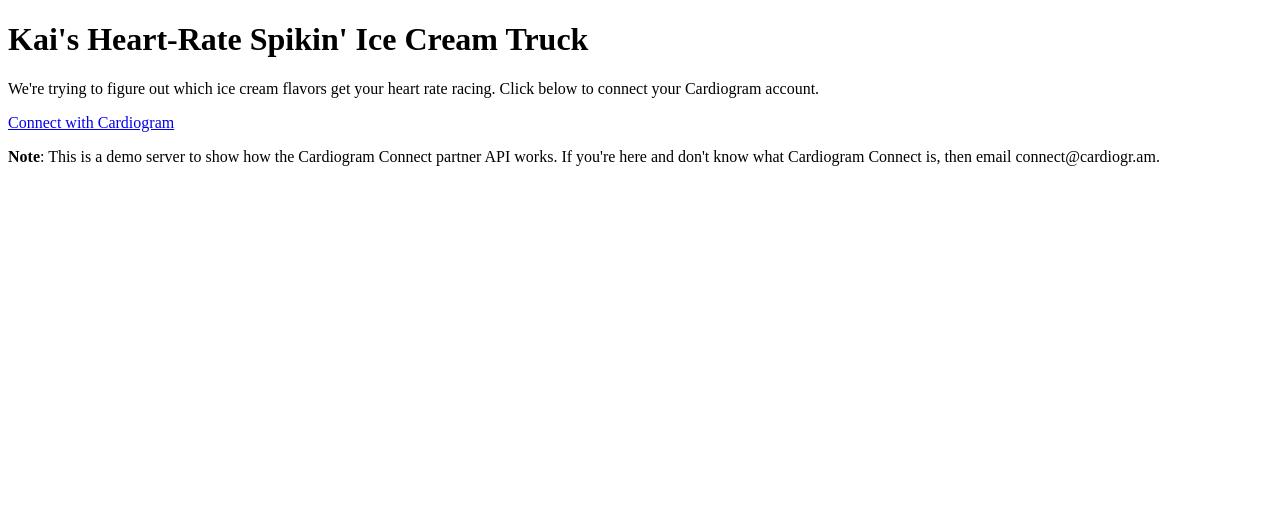
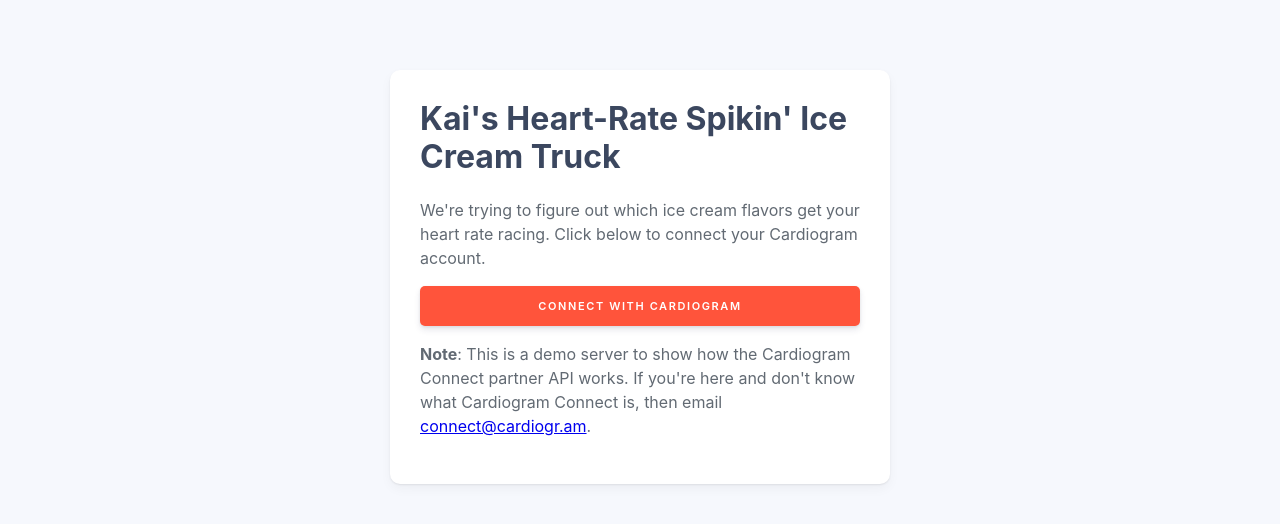
Before and after one commit to Cardiogram/cardiogram-connect, a website: page public/index.html in a window 1280 px wide. Drawn offline with Linux system fonts and the light colour scheme.

Commit message:
Update styles, add error logging

```diff
--- a/public/index.html
+++ b/public/index.html
@@ -6,8 +6,48 @@
     <meta name="theme-color" content="#000000">
     <title>Cardiogram Connect Test Server</title>
     <style>
+      body {
+        margin: 0;
+        min-height: 100vh;
+        background-color: #f6f8fd;
+      }
+
+      main {
+        padding-top: 70px;
+        max-width: 500px;
+        margin: 0 auto;
+        font-family: "SF UI Display", -apple-system, BlinkMacSystemFont, "Segoe UI", Roboto, Helvetica, Arial, sans-serif, "Apple Color Emoji", "Segoe UI Emoji", "Segoe UI Symbol";
+        line-height: 1.5;
+        color: #626a73;
+      }
+
       .card {
+        padding: 30px;
+        background: #fff;
+        border-radius: 10px;
+        box-shadow: rgba(0, 0, 0, 0.08) 0px 1px 2px, rgba(0, 0, 0, 0.04) 0px 5px 12px;
+      }
 
+      h1 {
+        color: #3b475f;
+        line-height: 1.2;
+        margin-top: 0;
+      }
+
+      .button {
+        display: block;
+        padding: 0 30px;
+        color: #FFF;
+        background-color: #FF543B;
+        font-weight: 600;
+        text-align: center;
+        font-size: 11px;
+        line-height: 40px;
+        letter-spacing: .1rem;
+        text-transform: uppercase;
+        text-decoration: none;
+        border-radius: 5px;
+        box-shadow: 0 4px 6px rgba(50,50,93,.11), 0 1px 3px rgba(0,0,0,.08);
       }
     </style>
   </head>
@@ -17,13 +57,13 @@
         <h1>Kai's Heart-Rate Spikin' Ice Cream Truck</h1>
         <p>We're trying to figure out which ice cream flavors get your heart rate racing. Click
       below to connect your Cardiogram account.</p>
-        <a class="button" href="https://cardiogr.am/auth?response_type=code&client_id=CardiogramConnectDemo_Prod&redirect_uri=http://localhost:5000/oauth/callback">
+        <a class="button" href="http://localhost:5000/auth?response_type=code&client_id=CardiogramConnectDemo_Local&redirect_uri=http://localhost:9000/oauth/callback">
           Connect with Cardiogram
         </a>
         <p class="subtitle">
           <strong>Note</strong>: This is a demo server to show how the Cardiogram Connect partner
                 API works. If you're here and don't know what Cardiogram Connect is, then email
-                connect@cardiogr.am.
+                <a href="mailto:connect@cardiogr.am">connect@cardiogr.am</a>.
         </p>
       </div>
     </main>
```
Also changed, not shown: examples/node/simple-server.js (+9 -3 lines), README.md.
